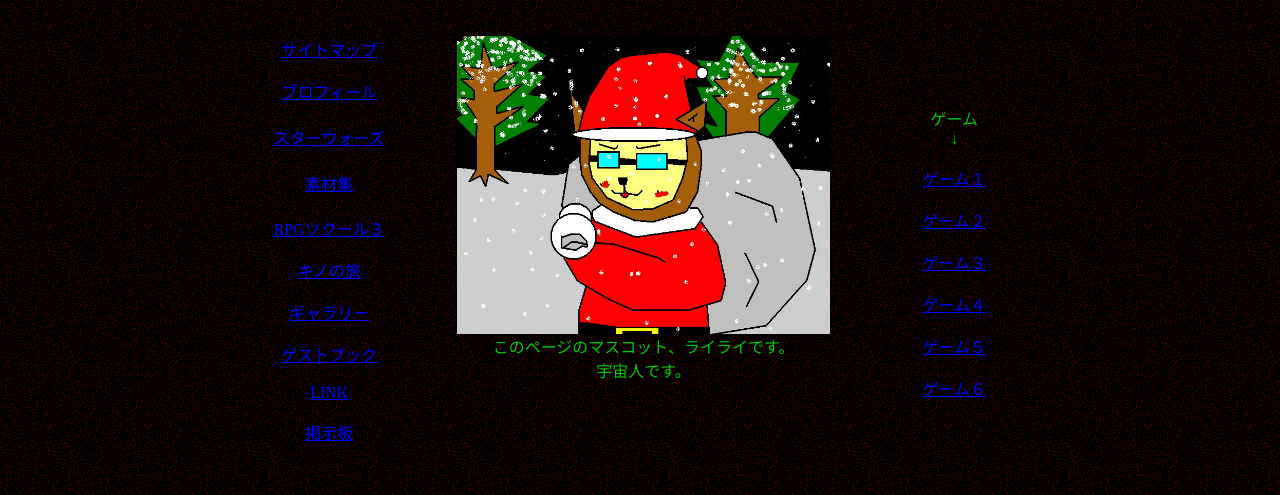
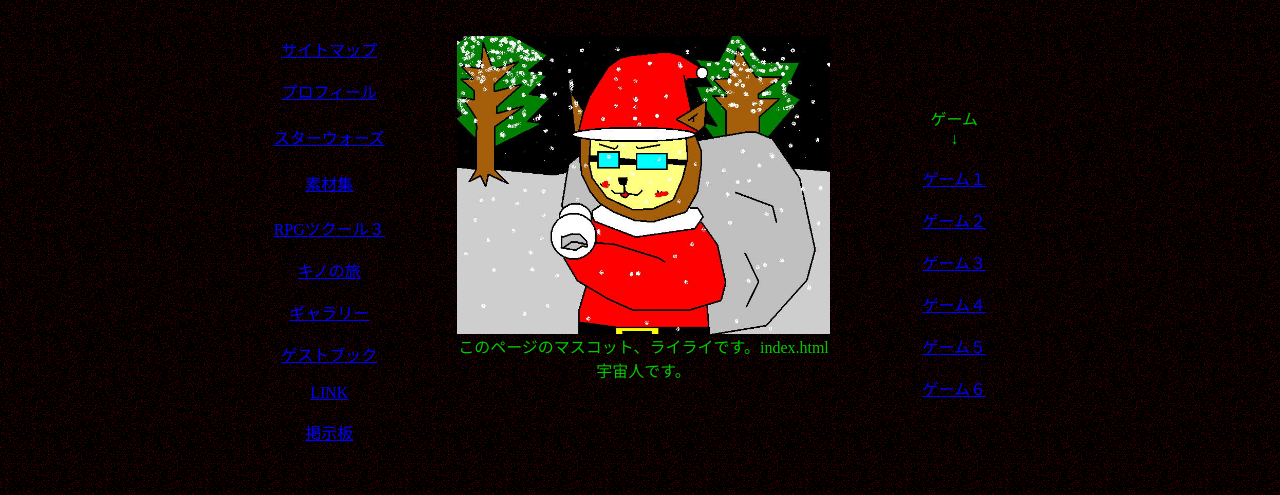
Before and after one commit to fx14075-star/k_J-com, a plain HTML site: page index.html in a window 1280 px wide. Shown: the part 180-675 px from the top of the page. Drawn offline with Linux system fonts and the light colour scheme.

Commit message:
Update index.html

```diff
--- a/index.html
+++ b/index.html
@@ -67,7 +67,7 @@ document.write("更新日: ", document.lastModified, "<BR>");
       <A href="http://members.jcom.home.ne.jp/cgi-bin/board.cgi?ID=yoshida-kei&MSO=jcom">掲示板</A><BR>
       </TD>
       <TD align="center" width="434" height="332"><A href="kakusi.html"><IMG src="X-mas.jpg" width="373" height="298" border="0"></A><BR>
-      このページのマスコット、ライライです。<BR>
+      このページのマスコット、ライライです。index.html<BR>
       宇宙人です。<BR><BR>
       　　　　　　　　　　　　　　　　　　　　　　　　　　　</TD>
       <TD align="center" valign="top" width="180" height="332"><BR>
```
